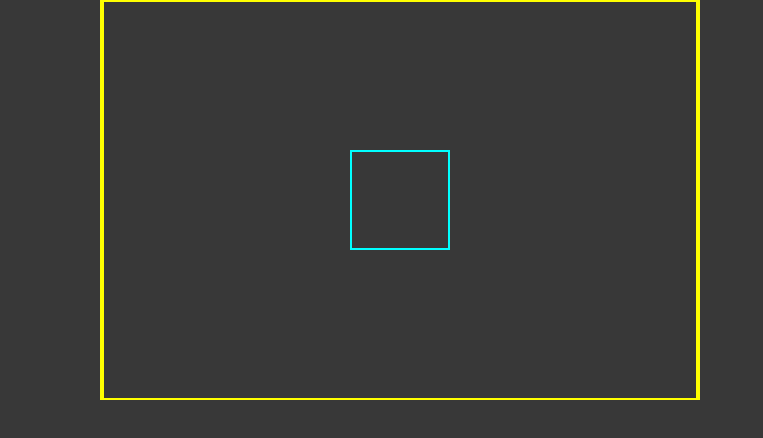
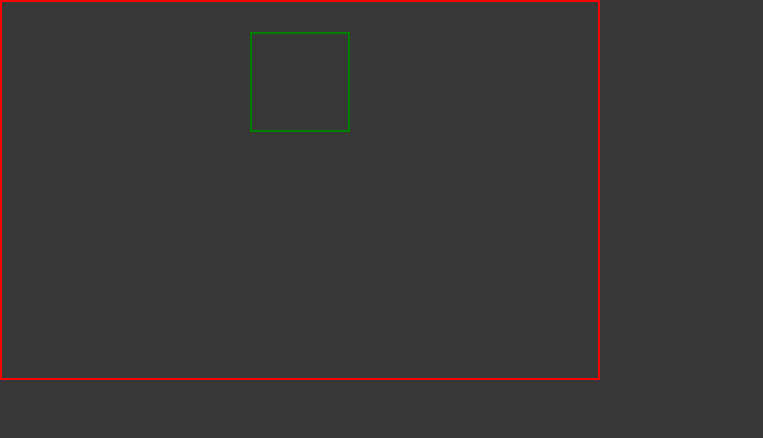
Before and after one commit to astap-bender/js_arrow, a website: page index.html in a window 1280 px wide. Shown: the whole page, without its empty margins (0-763 px from the left). Drawn offline with Linux system fonts and the light colour scheme.

Commit message:
Update style.css

```diff
--- a/style.css
+++ b/style.css
@@ -5,57 +5,27 @@
 }
 
 body {
-    width: 100dvh;
-    height: 100dvh;
+    width: 600px;
+    height: 380px;
     background-color: rgba(0, 0, 0, 0.782);
+    border: 2px solid red;
+
 }
 
-.block1 {
-    -webkit-transform-style: preserve-3d;
-    transform-style: preserve-3d;
-    margin-left: auto;
-    margin-right: auto;
-    width: 600px;
-    height: 400px;
-    border: 2px solid yellow;
-    display: flex;
-    /* Добавим flexbox для центрирования стрелок */
-    justify-content: center;
-    align-items: center;
-}
 
 .arrow {
     width: 100px;
     height: 100px;
-    border: 2px solid aqua;
+    border: 2px solid green;
 
-    transition: transform 0.3s ease;
+    margin-top: 30px;
+
+    margin-left: auto;
+    margin-right: auto;
     top: 0;
-    backface-visibility: hidden;
+
     bottom: 0;
-    transform: rotate(0deg) translateZ(0);
-    background-color: rgba(255, 255, 255, 0);
-    /* Добавим курсор, чтобы показать, что это кликабельно */
-}
 
-.arrow2 {
-    width: 100px;
-    height: 100px;
-    border: 2px solid violet;
-    /* margin-left: auto; */
-    /* Удаляем */
-    /* margin-right: auto; */
-    /* Удаляем */
-    transition: transform 0.3s ease;
-    top: 0;
-    backface-visibility: hidden;
-    transform: rotate(45deg) translateZ(0);
     background-color: rgba(255, 255, 255, 0);
 
-    /* Добавим курсор */
 }
-
-/* Класс для скрытия элементов */
-.hidden {
-    display: none;
-}
```
